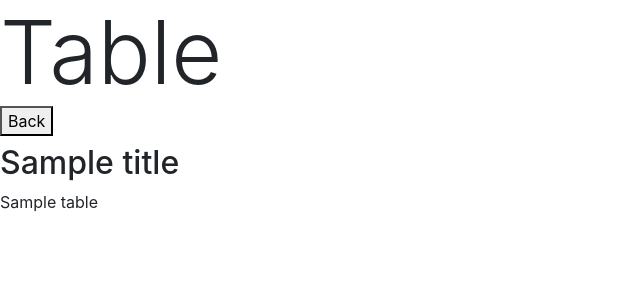
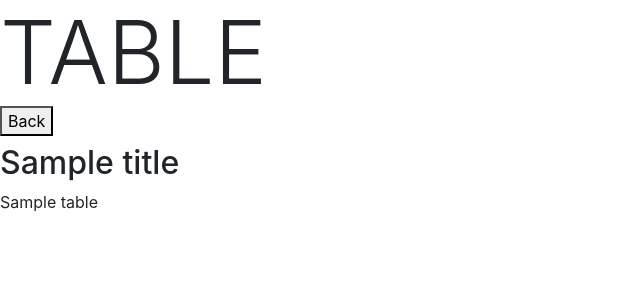
Before and after one commit to joshuachoorp/Humidity-WebApp, a Flask app: template Templates/table.html in a window 1280 px wide. Shown: the top 300 px of the page, without its empty margins (0-640 px from the left). Run offline with Flask 3, Linux system fonts and the light colour scheme; the template is opened without the code that fills it: most values are stand-ins (such as "Sample title", 1, 10 or a date in 2020); parts of the project's set-up code (start-up, migrations or seed data) failed here and were passed over.

```diff
--- a/Templates/table.html
+++ b/Templates/table.html
@@ -11,7 +11,7 @@
     <script src="https://cdn.jsdelivr.net/npm/bootstrap@4.3.1/dist/js/bootstrap.min.js" integrity="sha384-JjSmVgyd0p3pXB1rRibZUAYoIIy6OrQ6VrjIEaFf/nJGzIxFDsf4x0xIM+B07jRM" crossorigin="anonymous"></script>
 </head>
 
-<header class="display-2">Table</header>
+<header class="display-2">TABLE</header>
 
 <body>
     <form action="/">
```
